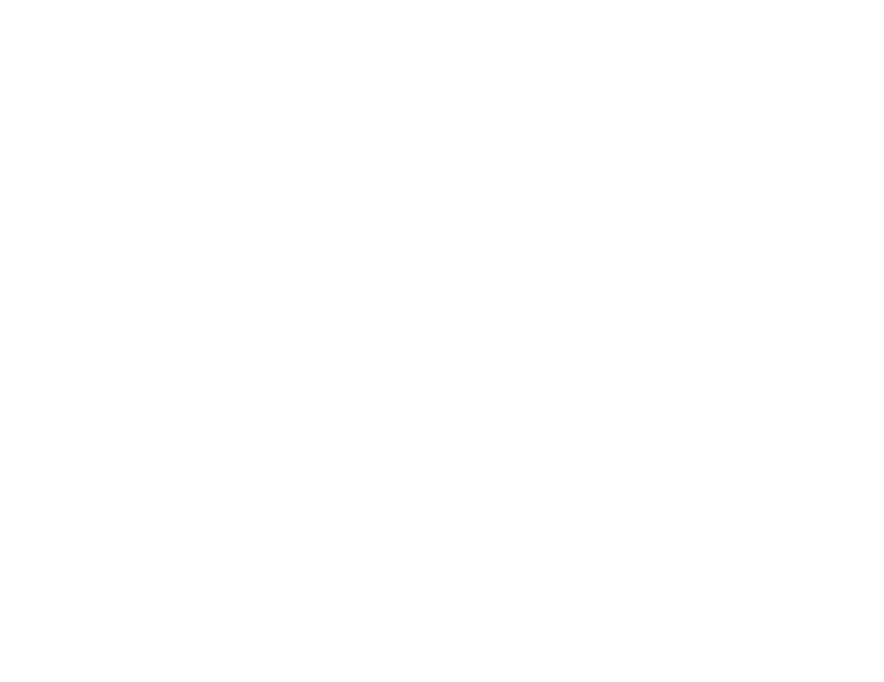
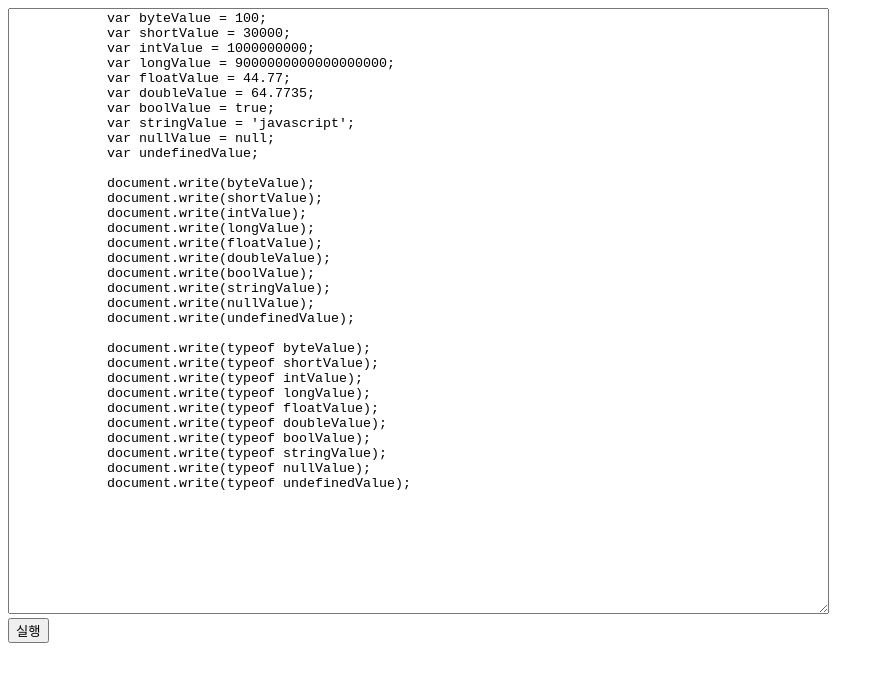
Before and after one commit to ryujueun97/javascript, a plain HTML site: page javascript_23.html in a window 1280 px wide. Shown: the whole page, without its empty margins (0-884 px from the left). Drawn offline with Linux system fonts and the light colour scheme.

Commit message:
html 파일 수정23

```diff
--- a/javascript_23.html
+++ b/javascript_23.html
@@ -14,5 +14,47 @@
     </script>
 </head>
 <body>
+    <div>
+        <textarea cols = "100" rows="40">
+            var byteValue = 100;
+            var shortValue = 30000;
+            var intValue = 1000000000;
+            var longValue = 9000000000000000000;
+            var floatValue = 44.77;
+            var doubleValue = 64.7735;
+            var boolValue = true;
+            var stringValue = 'javascript';
+            var nullValue = null;
+            var undefinedValue;
+
+            document.write(byteValue);
+            document.write(shortValue);
+            document.write(intValue);
+            document.write(longValue);
+            document.write(floatValue);
+            document.write(doubleValue);
+            document.write(boolValue);
+            document.write(stringValue);
+            document.write(nullValue);
+            document.write(undefinedValue);
+
+            document.write(typeof byteValue);
+            document.write(typeof shortValue);
+            document.write(typeof intValue);
+            document.write(typeof longValue);
+            document.write(typeof floatValue);
+            document.write(typeof doubleValue);
+            document.write(typeof boolValue);
+            document.write(typeof stringValue);
+            document.write(typeof nullValue);
+            document.write(typeof undefinedValue);
+        </textarea>
+    </div>
+    <div>
+        <input type="button" id="run" value="실행"/>
+    </div>
+    <div>
+        <ul id="log" style="list-style-type:circle"></ul>
+    </div>
 </body>
 </html>
```
